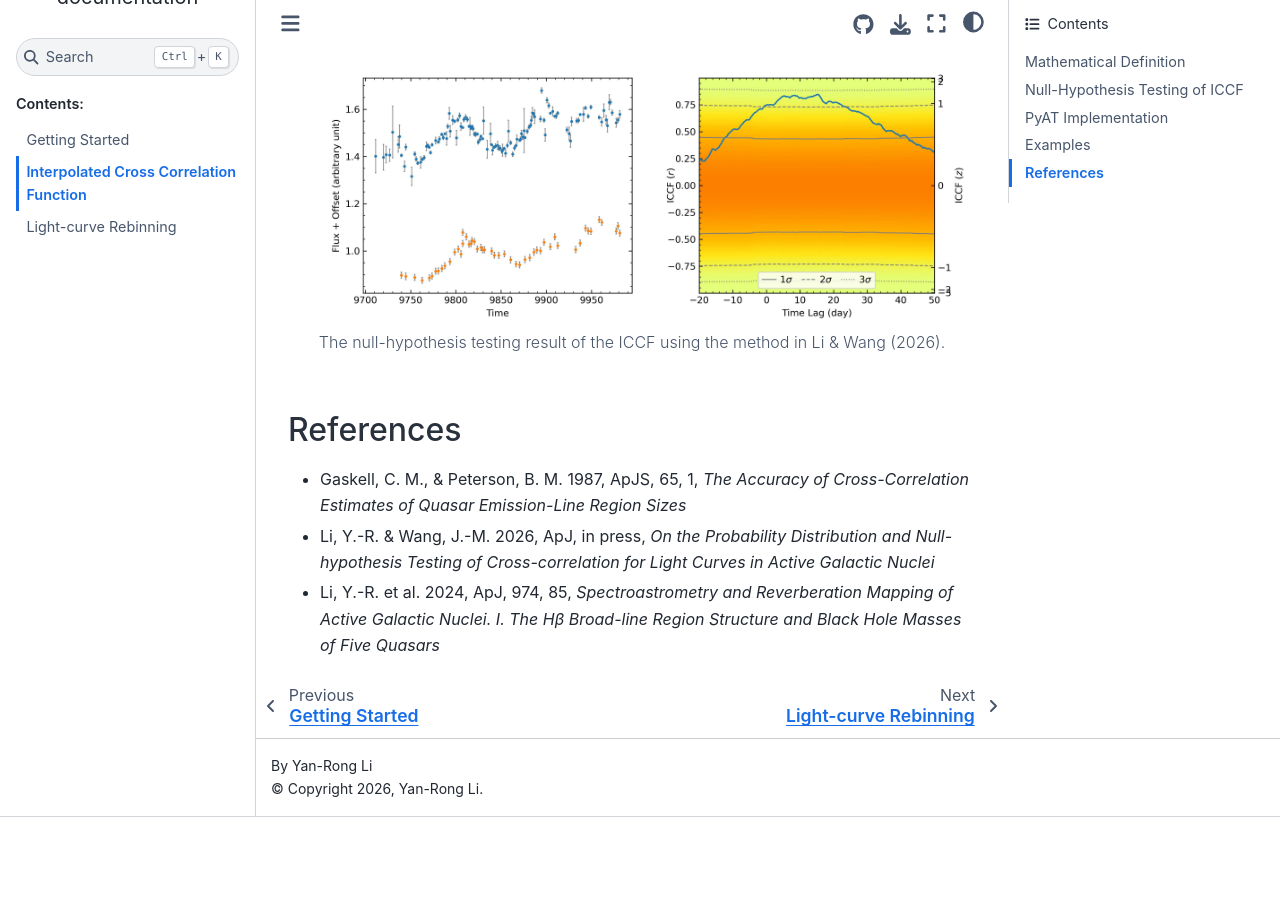
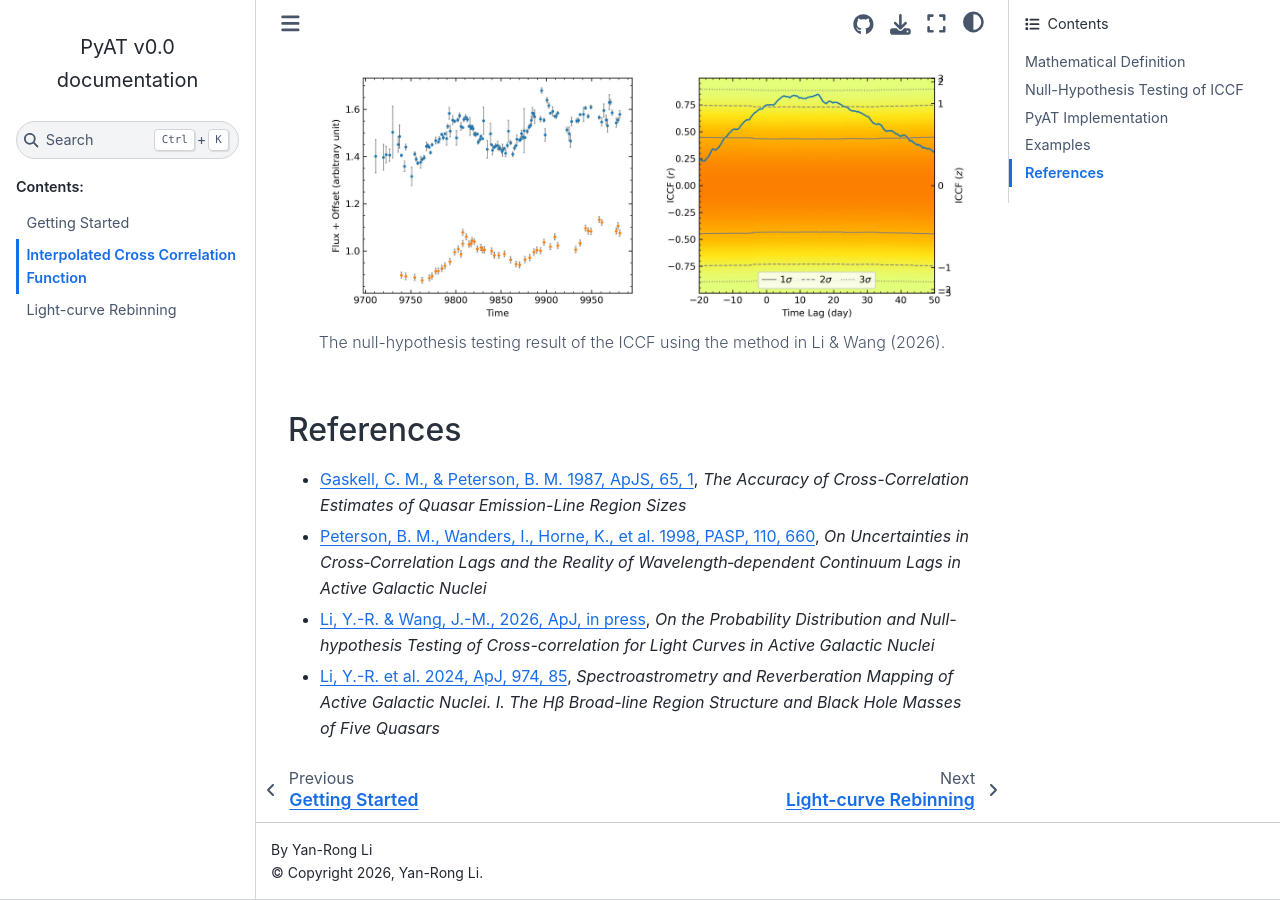
Before and after one commit to LiyrAstroph/PyAT, a Sphinx documentation site: the page built from docs/source/ccf.rst, in a window 1280 px wide and 900 px high, scrolled down 8342 px. Built offline with Sphinx 7.4.7 and the Sphinx Book theme 1.1.4, drawn with Linux system fonts in a browser that asks for light colours; before the commit the page ends 9159 px from its top, so only the background shows below that; some of the changed text lies outside the part shown.

Commit message:
update docs.

```diff
--- a/docs/source/ccf.rst
+++ b/docs/source/ccf.rst
@@ -100,7 +100,7 @@
 .. function:: iccf_mc(t1, f1, e1, t2, f2, e2, ntau, tau_beg, tau_end, nsim=1000, threshold=0.8, mode="multiple", ignore_warnings=False, ways=0)
 
     :synopsis: Monte Carlo simulation of interpolated cross-correlation function (ICCF) between two light curves
-               using the FR/RSS method (Gaskell & Peterson, 1987).
+               using the FR/RSS method (Peterson et al. 1998).
 
     :param t1: Time array of the first light curve.
     :param f1: Flux array of the first light curve.
@@ -331,8 +331,12 @@
 
 References
 ----------
-- Gaskell, C. M., & Peterson, B. M. 1987, ApJS, 65, 1, *The Accuracy of Cross-Correlation Estimates of Quasar Emission-Line Region Sizes*
-- Li, Y.-R. & Wang, J.-M. 2026, ApJ, in press, *On the Probability Distribution and Null-hypothesis Testing
-  of Cross-correlation for Light Curves in Active Galactic Nuclei*
-- Li, Y.-R. et al. 2024, ApJ, 974, 85, *Spectroastrometry and Reverberation Mapping of
+- `Gaskell, C. M., & Peterson, B. M. 1987, ApJS, 65, 1 <https://ui.adsabs.harvard.edu/abs/1987ApJS...65....1G/abstract>`_,
+  *The Accuracy of Cross-Correlation Estimates of Quasar Emission-Line Region Sizes*
+- `Peterson, B. M., Wanders, I., Horne, K., et al. 1998, PASP, 110, 660 <https://ui.adsabs.harvard.edu/abs/1998PASP..110..660P/abstract>`_,
+  *On Uncertainties in Cross‐Correlation Lags and the Reality of Wavelength‐dependent Continuum Lags in Active Galactic Nuclei*
+- `Li, Y.-R. & Wang, J.-M., 2026, ApJ, in press <http://arxiv.org/abs/2609.19672>`_,
+  *On the Probability Distribution and Null-hypothesis Testing of Cross-correlation for Light Curves in Active Galactic Nuclei*
+- `Li, Y.-R. et al. 2024, ApJ, 974, 85 <https://ui.adsabs.harvard.edu/abs/2024ApJ...974...86L/abstract>`_,
+  *Spectroastrometry and Reverberation Mapping of
   Active Galactic Nuclei. I. The Hβ  Broad-line Region Structure and Black Hole Masses of Five Quasars*
--- a/docs/source/index.rst
+++ b/docs/source/index.rst
@@ -24,7 +24,9 @@
 - Smooth data using Savitzky-Golay filter;
 - Cosmological calculations.
 
-Reference: Li, Y.-R. & Wang, J.-M., 2026, ApJ, in press.
+Reference: `Li, Y.-R. & Wang, J.-M., 2026, ApJ, in press <http://arxiv.org/abs/2609.19672>`_
+
+.. _li_wang_2026_apj_in_press:
 
 .. toctree::
    :maxdepth: 2
```
